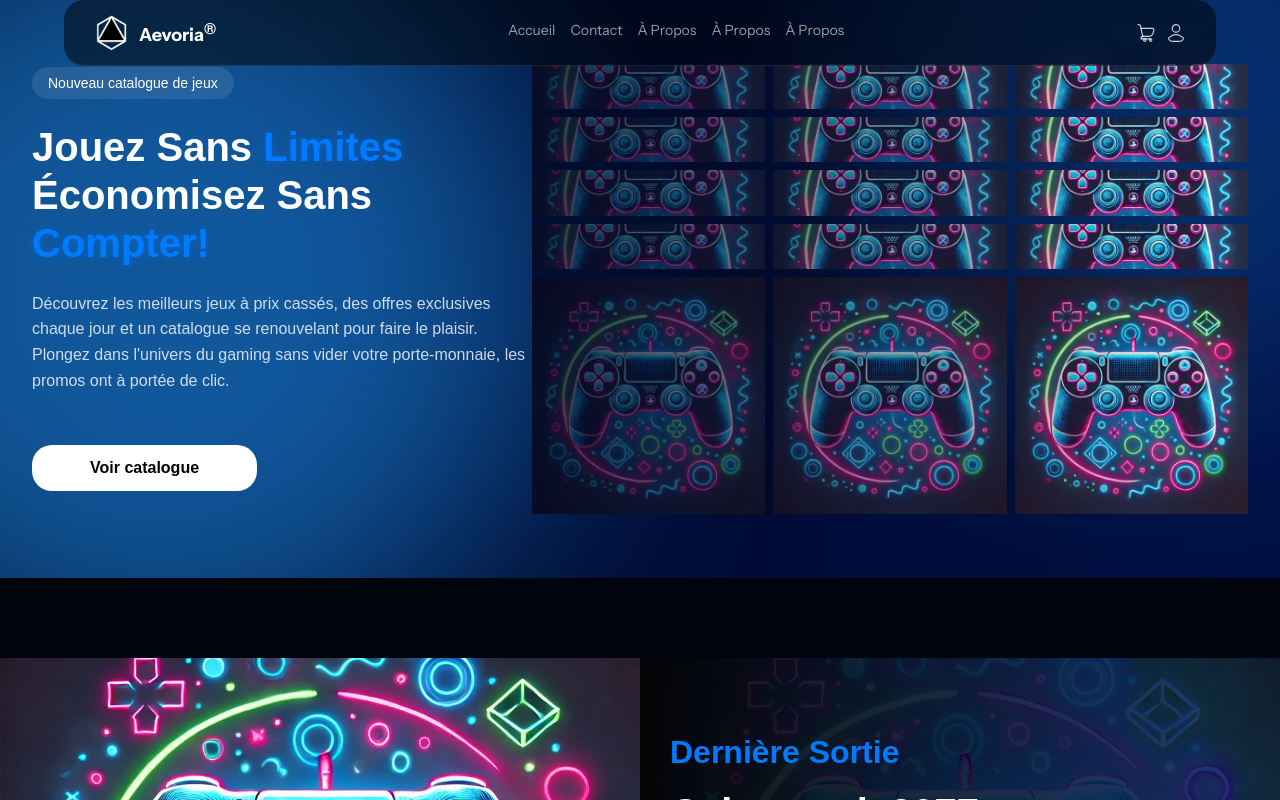
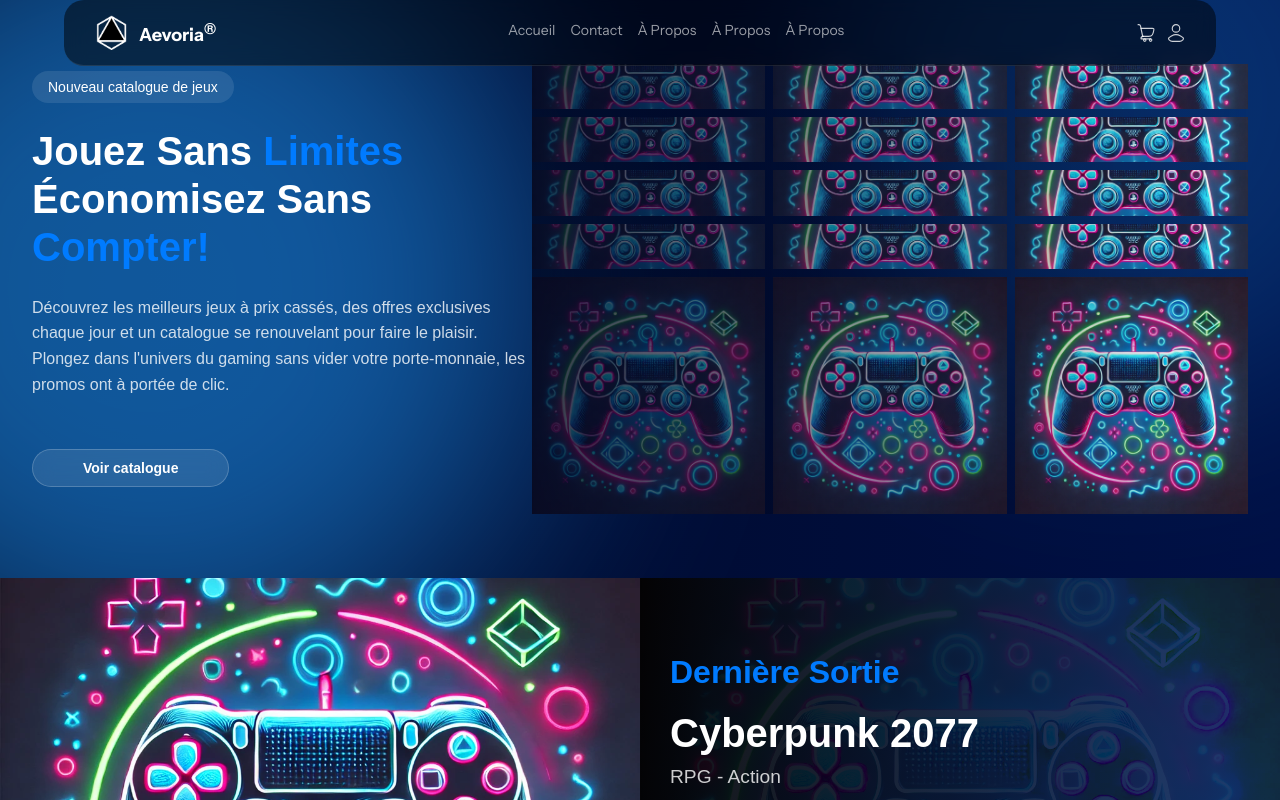
Before and after one commit to freelancersProjects/Aevoria-front, a React (Vite) app: page / in a window 1280 px wide. Shown: the top 800 px of the page. Built offline with nearby package versions, Linux system fonts and the light colour scheme.

Commit message:
debug mt slide & class

```diff
--- a/src/pages/Home/FirstSection/FirstSection.jsx
+++ b/src/pages/Home/FirstSection/FirstSection.jsx
@@ -30,9 +30,9 @@ const FirstSection = () => {
           </div>
 
           <h1 className="main-title">
-            Jouez Sans <span className="highlight">Limites</span>
+            Jouez Sans <span className="blue">Limites</span>
             <br />
-            Économisez Sans <span className="highlight">Compter!</span>
+            Économisez Sans <span className="blue">Compter!</span>
           </h1>
 
           <p className="subtitle">
@@ -44,8 +44,8 @@ const FirstSection = () => {
           <div className="cta-buttons">
             <Button
               text="Voir catalogue"
-              variant="solid"
-              size="large"
+              variant="transparent"
+              size="medium"
               onClick={() => console.log("Catalogue clicked")}
             />
           </div>
--- a/src/pages/Home/Slider/Slider.scss
+++ b/src/pages/Home/Slider/Slider.scss
@@ -3,7 +3,6 @@
     width: 100%;
     height: 500px;
     overflow: hidden;
-    margin-top: 80px;
 }
 
 .slider-wrapper {
```
